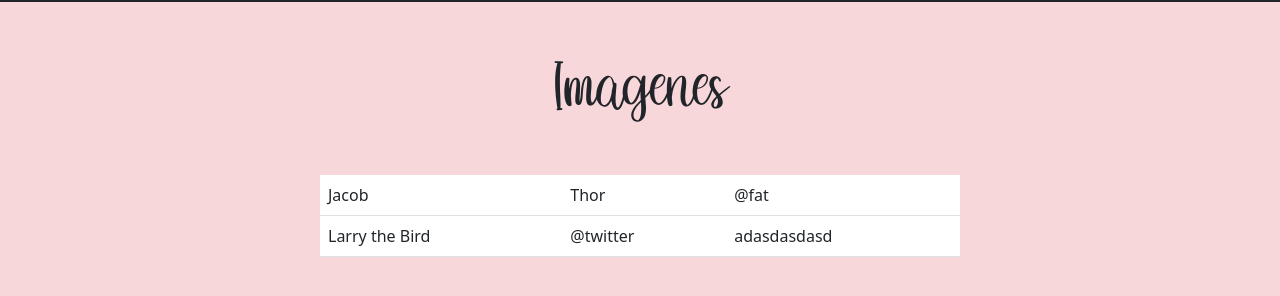
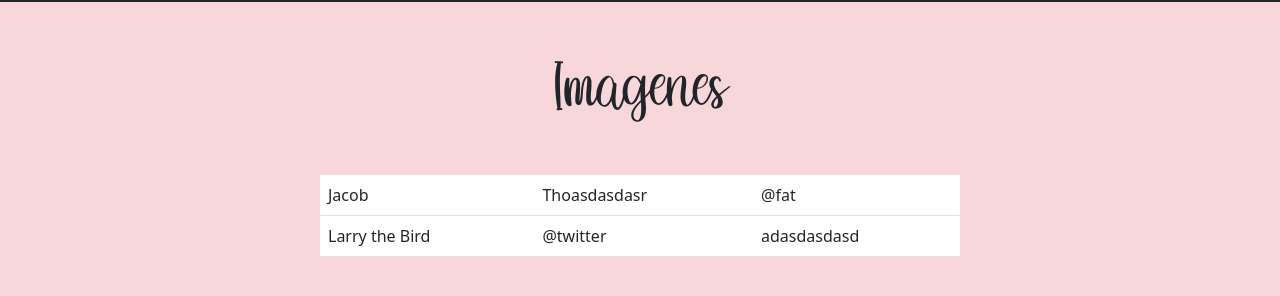
Before and after one commit to lean182/PF-DW-Gozalvez, a plain HTML site: page pages/imagenes.html in a window 1280 px wide. Shown: the part 88-384 px from the top of the page. Drawn offline with nearby package versions, Linux system fonts and the light colour scheme.

Commit message:
modificacion de prueba

```diff
--- a/pages/imagenes.html
+++ b/pages/imagenes.html
@@ -89,7 +89,7 @@
           <tr>
             <td class="d-flex align-items-center
             ">Jacob</td>
-            <td>Thor</td>
+            <td>Thoasdasdasr</td>
             <td>@fat</td>
           </tr>
           <tr>
```
